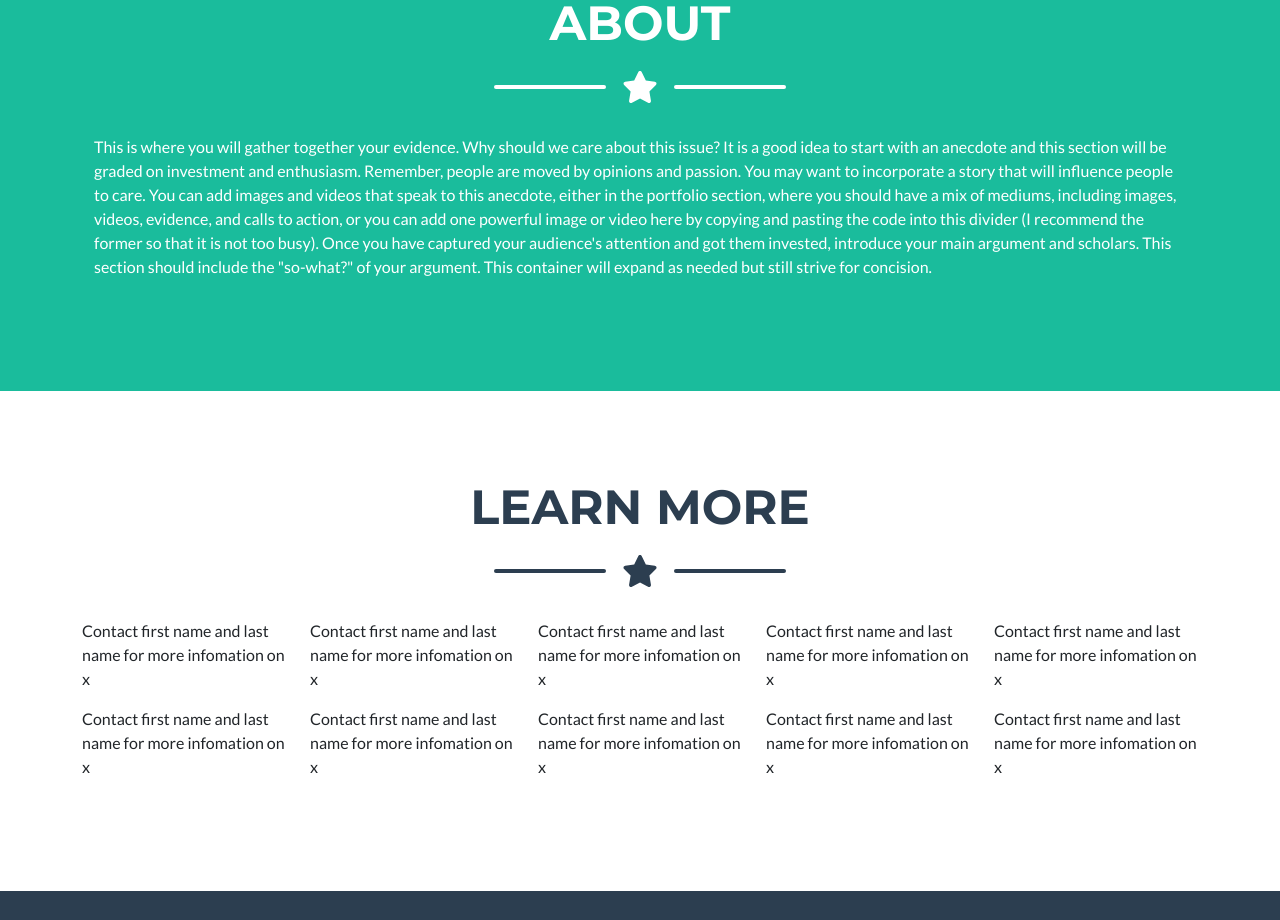
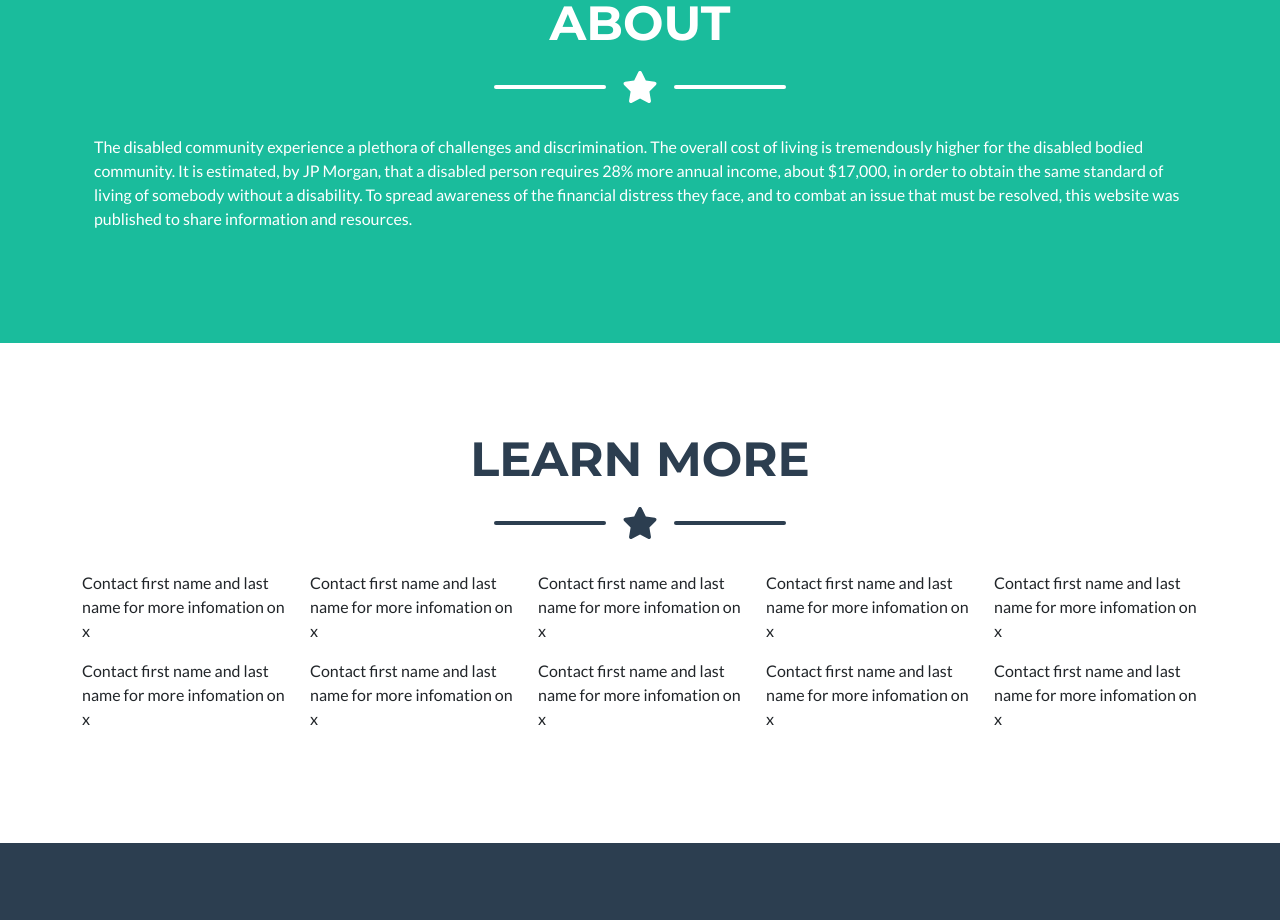
Before and after one commit to ISS-210-001-15-Final/ISS-210-001-015, a plain HTML site: page index.html in a window 1280 px wide. Shown: the part 1459-2379 px from the top of the page. Drawn offline with nearby package versions, Linux system fonts and the light colour scheme.

Commit message:
Update index.html

```diff
--- a/index.html
+++ b/index.html
@@ -133,7 +133,7 @@
                     <div class="divider-custom-line"></div>
                 </div>
                 <!-- About Section Content-->
-                <div class="container"><p>This is where you will gather together your evidence. Why should we care about this issue? It is a good idea to start with an anecdote and this section will be graded on investment and enthusiasm. Remember, people are moved by opinions and passion. You may want to incorporate a story that will influence people to care. You can add images and videos that speak to this anecdote, either in the portfolio section, where you should have a mix of mediums, including images, videos, evidence, and calls to action, or you can add one powerful image or video here by copying and pasting the code into this divider (I recommend the former so that it is not too busy). Once you have captured your audience's attention and got them invested, introduce your main argument and scholars. This section should include the "so-what?" of your argument. This container will expand as needed but still strive for concision.</p>
+                <div class="container"><p>The disabled community experience a plethora of challenges and discrimination. The overall cost of living is tremendously higher for the disabled bodied community. It is estimated, by JP Morgan, that a disabled person requires 28% more annual income, about $17,000, in order to obtain the same standard of living of somebody without a disability. To spread awareness of the financial distress they face, and to combat an issue that must be resolved, this website was published to share information and resources.</p>
                 </div>
                 </div>
                 <!-- About Section Button-->
```
